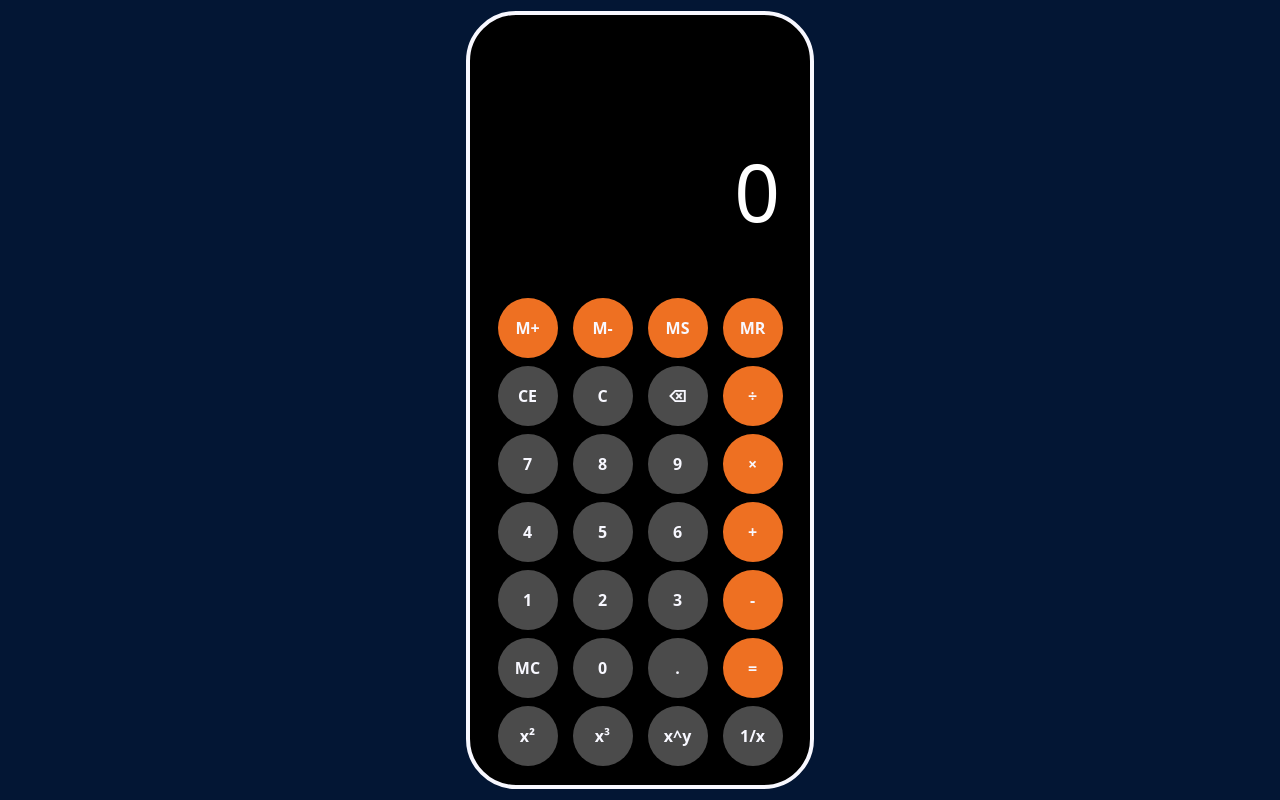
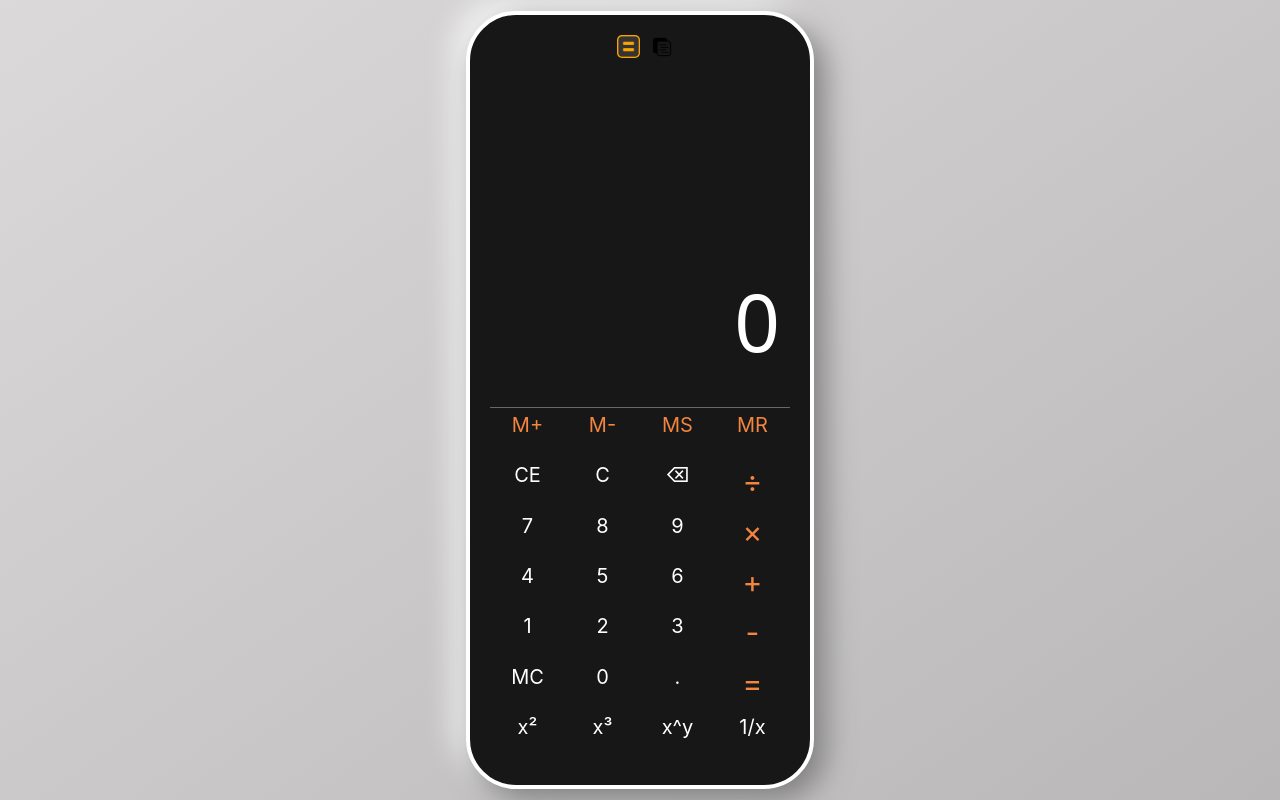
Before and after one commit to Andy-095/Calculadora-1.2, a plain HTML site: page index.html in a window 1280 px wide. Drawn offline with nearby package versions, Linux system fonts and the light colour scheme.

Commit message:
cambios en el diseño de la calculadora y se agrego las imagenes para cambio de pantalla

```diff
--- a/calculadora.js
+++ b/calculadora.js
@@ -44,6 +44,12 @@ for (let i = 0; i < operaciones.length; i++) {
 }
 
 // Otros event listeners
+const box = document.querySelector("#pantalla-calculadora");
+setTimeout(() => {
+  box.classList.add("slide");
+}, 2000);
+const mainDisplay = document.querySelector("#main-display img");
+const secondDisplay = document.querySelector("#second-display img");
 document.getElementById("delete").addEventListener("click", eliminar);
 document.getElementById("M+").addEventListener("click", mPlus);
 document.getElementById("M-").addEventListener("click", mMenos);
@@ -53,6 +59,17 @@ document.getElementById("MC").addEventListener("click", mC);
 document.getElementById("CE").addEventListener("click", borrarPantalla);
 document.getElementById("C").addEventListener("click", reiniciarCalculadora);
 document.getElementById("igual").addEventListener("click", calcularResultado);
+
+// Agregar manejadores de eventos para los clics en los botones
+mainDisplay.addEventListener("click", () => {
+  mainDisplay.style.backgroundColor = "orange";
+  secondDisplay.style.backgroundColor = "#171717";
+});
+
+secondDisplay.addEventListener("click", () => {
+  mainDisplay.style.backgroundColor = "#171717";
+  secondDisplay.style.backgroundColor = "orange";
+});
 
 // Variables globales
 let valorPantallaSuperior = "";
--- a/index.html
+++ b/index.html
@@ -12,6 +12,10 @@
 <body>
     <section id="Calculadora">
         <div id="cuerpo-calculadora">
+            <div id="opciones">
+                <div id="main-display"> <img style="background-color: orange;" src="./src/img/calculadora.png"> </div>
+                <div id="second-display"> <img src="./src/img/opciones.png"> </div>
+            </div>
             <div id="pantalla-calculadora">
                 <div id="pantalla-superior"></div>
                 <div id="pantalla-inferior">0</div>
@@ -20,7 +24,7 @@
                 <div id="M+" class="boton-arriba">M+</div>
                 <div id="M-" class="boton-arriba">M-</div>
                 <div id="MS" class="boton-arriba">MS</div>
-                <div id="MR" class="boton-derecho">MR</div>
+                <div id="MR" class="boton-arriba">MR</div>
                 <div id="CE" class="boton">CE</div>
                 <div id="C" class="boton">C</div>
                 <div id="delete" class="boton">⌫</div>
--- a/style.css
+++ b/style.css
@@ -6,7 +6,7 @@
 /* Establecer el estilo base para el cuerpo y el HTML */
 body,
 html {
-  background-color: #031634;
+  background: linear-gradient(145deg, #dbd9d9, #b9b7b7);
   height: 100%;
   margin: 0;
   display: flex;
@@ -23,14 +23,32 @@ html {
 
 /* Contenedor del cuerpo de la calculadora */
 #cuerpo-calculadora {
-  background-color: black;
-  border: 4px ghostwhite solid;
+  background-color: #171717;
   border-radius: 50px;
   width: 300px;
   height: 730px;
   display: grid;
   padding: 20px;
   grid-template-rows: auto auto auto;
+  border: 4px #ffffff solid;
+  box-shadow: 10px 10px 30px #7b7a7a, -10px -10px 30px #ffffff;
+}
+
+#opciones {
+  display: inline-flex;
+  justify-content: center;
+}
+#opciones img {
+  margin-left: 10px;
+  padding: 0;
+  width: 23px;
+  height: 23px;
+  border-radius: 5px;
+}
+
+#second-display img {
+  width: 24px;
+  height: 24px;
 }
 
 /* Pantalla principal de la calculadora */
@@ -46,7 +64,7 @@ html {
   font-size: 80px;
   padding: 10px;
   width: 280px;
-  height: 200px;
+  height: 300px;
   border-radius: 10px;
 }
 
@@ -65,38 +83,30 @@ html {
 
 /* Contenedor de los botones */
 #botones {
+  border-top: 1px dimgray solid;
+  padding-top: 5px;
   display: grid;
   align-items: center;
   grid-template-columns: auto auto auto auto;
   margin-top: 20px;
-  height: 420px;
-  border-radius: 8px;
 }
 
 /* Estilo de los botones numéricos y de operación */
 .boton,
 .boton-derecho,
 .boton-arriba {
-  font-family: system-ui, -apple-system, BlinkMacSystemFont, "Segoe UI", Roboto,
-    Oxygen, Ubuntu, Cantarell, "Open Sans", "Helvetica Neue", sans-serif;
-  background-color: #4b4b4b;
+  font-family: -apple-system, BlinkMacSystemFont, "Segoe UI", Roboto, Oxygen,
+    Ubuntu, Cantarell, "Open Sans", "Helvetica Neue", sans-serif;
   display: flex;
-  align-items: center;
   justify-content: center;
   margin: auto;
-  margin-bottom: 8px;
-  width: 60px;
-  height: 60px;
+  width: 50px;
+  height: 50px;
   border-radius: 35px;
-  font-weight: bold;
+  font-weight: normal;
+  font-size: 20px;
   cursor: pointer;
-  color: ghostwhite; /* Color de texto común */
-}
-
-/* Estilo de los botones al hacer clic */
-.boton-arriba:active,
-.boton-derecho:active {
-  background-color: darkorange;
+  color: white; /* Color de texto común */
 }
 
 .boton:active {
@@ -106,5 +116,9 @@ html {
 /* Estilo de los botones de operación especiales */
 .boton-derecho,
 .boton-arriba {
-  background-color: #ee7022;
+  color: #f38541;
 }
+
+.boton-derecho {
+  font-size: 30px;
+}
```
Also changed, not shown: src/img/calculadora.png (added), src/img/delete.png (added), src/img/opciones.png (added).
